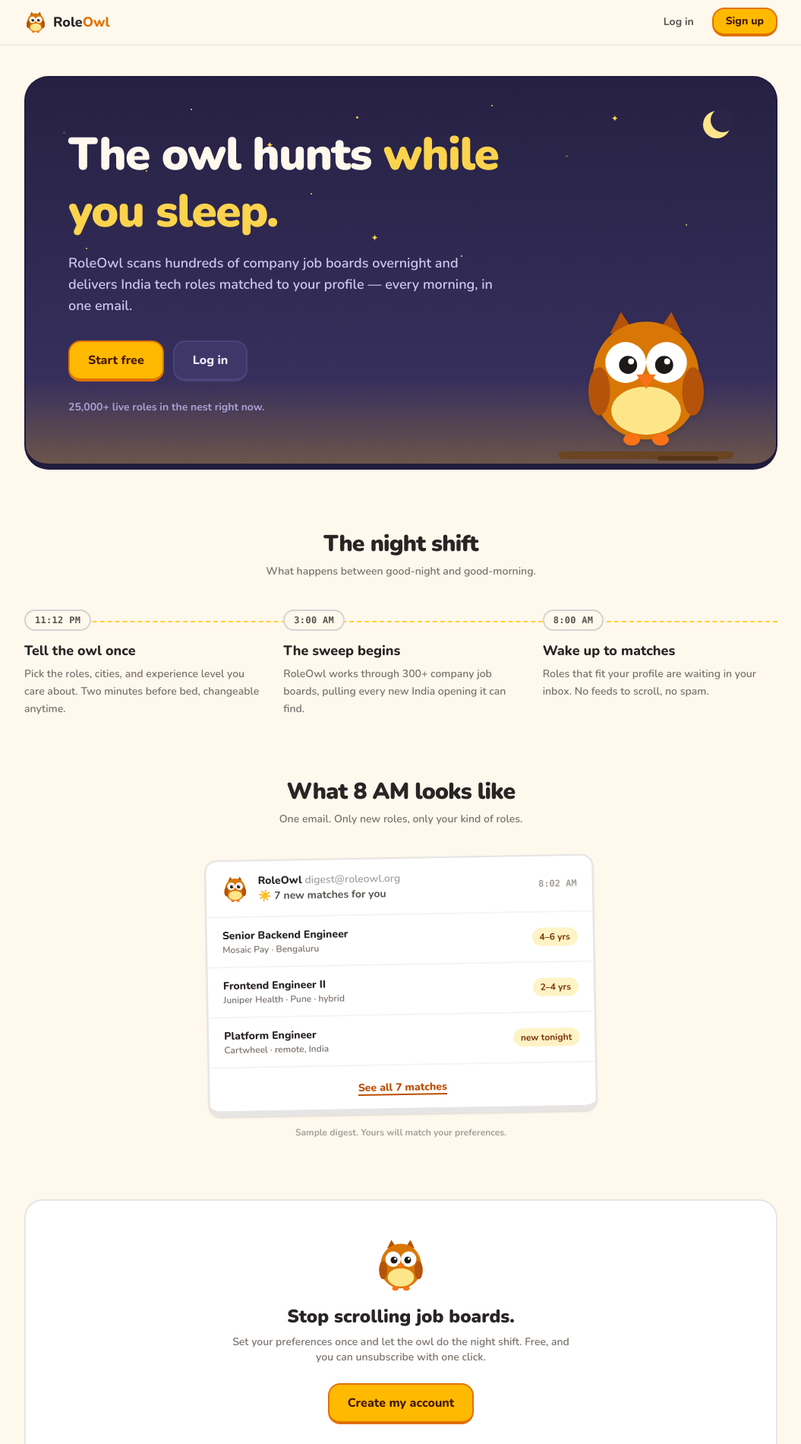
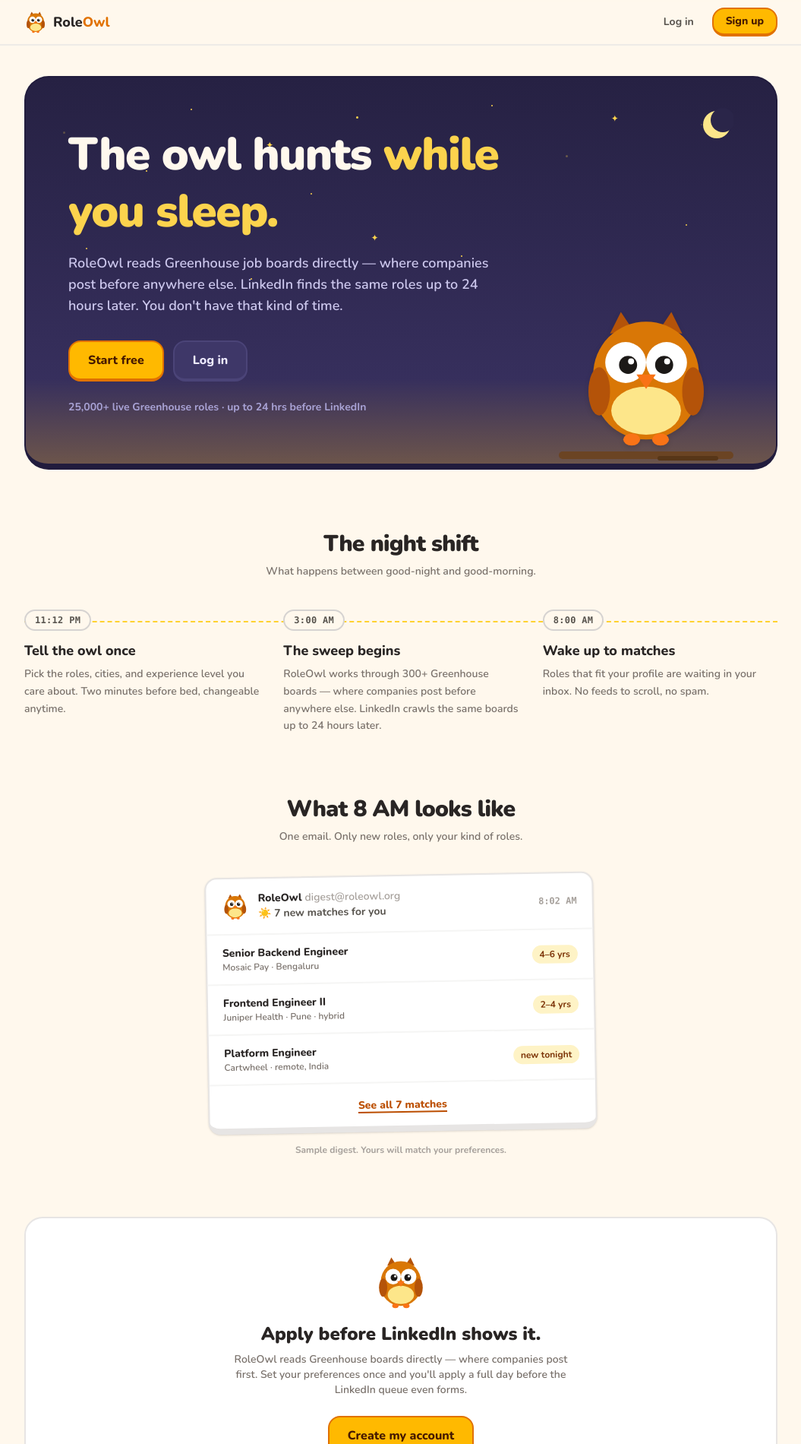
Before and after one commit to jyotishmanshandilya/job-swipe-frontend, a Next.js app: page / in a window 1280 px wide. Shown: the top 1900 px of the page at 76% size, without its empty margins (112-1167 px from the left). Built offline with nearby package versions, Linux system fonts and the light colour scheme; no server answers.

Commit message:
local: handle 403 in token refresh + landing copy tweaks

```diff
--- a/app/page.tsx
+++ b/app/page.tsx
@@ -64,7 +64,7 @@
   {
     time: "3:00 AM",
     title: "The sweep begins",
-    body: "RoleOwl works through 300+ company job boards, pulling every new India opening it can find.",
+    body: "RoleOwl works through 300+ Greenhouse boards — where companies post before anywhere else. LinkedIn crawls the same boards up to 24 hours later.",
   },
   {
     time: "8:00 AM",
@@ -151,9 +151,9 @@
               className="rise mt-4 text-lg font-semibold text-[#CDC8EE]"
               style={{ animationDelay: "0.08s" }}
             >
-              RoleOwl scans hundreds of company job boards overnight and
-              delivers India tech roles matched to your profile — every
-              morning, in one email.
+              RoleOwl reads Greenhouse job boards directly — where companies
+              post before anywhere else. LinkedIn finds the same roles up to
+              24 hours later. You don&apos;t have that kind of time.
             </p>
             <div
               className="rise mt-8 flex justify-center gap-3 md:justify-start"
@@ -187,7 +187,7 @@
               className="rise mt-6 text-sm font-bold text-[#A9A3D6]"
               style={{ animationDelay: "0.24s" }}
             >
-              25,000+ live roles in the nest right now.
+              25,000+ live Greenhouse roles · up to 24 hrs before LinkedIn
             </p>
           </div>
 
@@ -306,11 +306,12 @@
           <OwlMascot size={72} />
         </div>
         <h2 className="mt-4 text-2xl font-black text-stone-800">
-          Stop scrolling job boards.
+          Apply before LinkedIn shows it.
         </h2>
         <p className="mx-auto mt-2 max-w-md text-sm font-semibold text-stone-500">
-          Set your preferences once and let the owl do the night shift. Free,
-          and you can unsubscribe with one click.
+          RoleOwl reads Greenhouse boards directly — where companies post
+          first. Set your preferences once and you&apos;ll apply a full day
+          before the LinkedIn queue even forms.
         </p>
         <Link
           href={authenticated ? "/jobs" : "/register"}
--- a/lib/api.ts
+++ b/lib/api.ts
@@ -105,13 +105,15 @@
 ): Promise<T> {
   let res = await rawFetch(path, options);
 
-  if (res.status === 401 && getToken() && !path.startsWith("/api/auth/")) {
+  // 401 = token expired/missing; some backend configs return 403 for the same
+  // condition — handle both identically: try a silent refresh then redirect.
+  if ((res.status === 401 || res.status === 403) && getToken() && !path.startsWith("/api/auth/")) {
     if (await tryRefresh()) {
       res = await rawFetch(path, options);
     } else if (typeof window !== "undefined") {
       clearTokens();
       window.location.href = "/login?expired=1";
-      throw new ApiRequestError(401, "Session expired");
+      throw new ApiRequestError(res.status, "Session expired");
     }
   }
 
```
